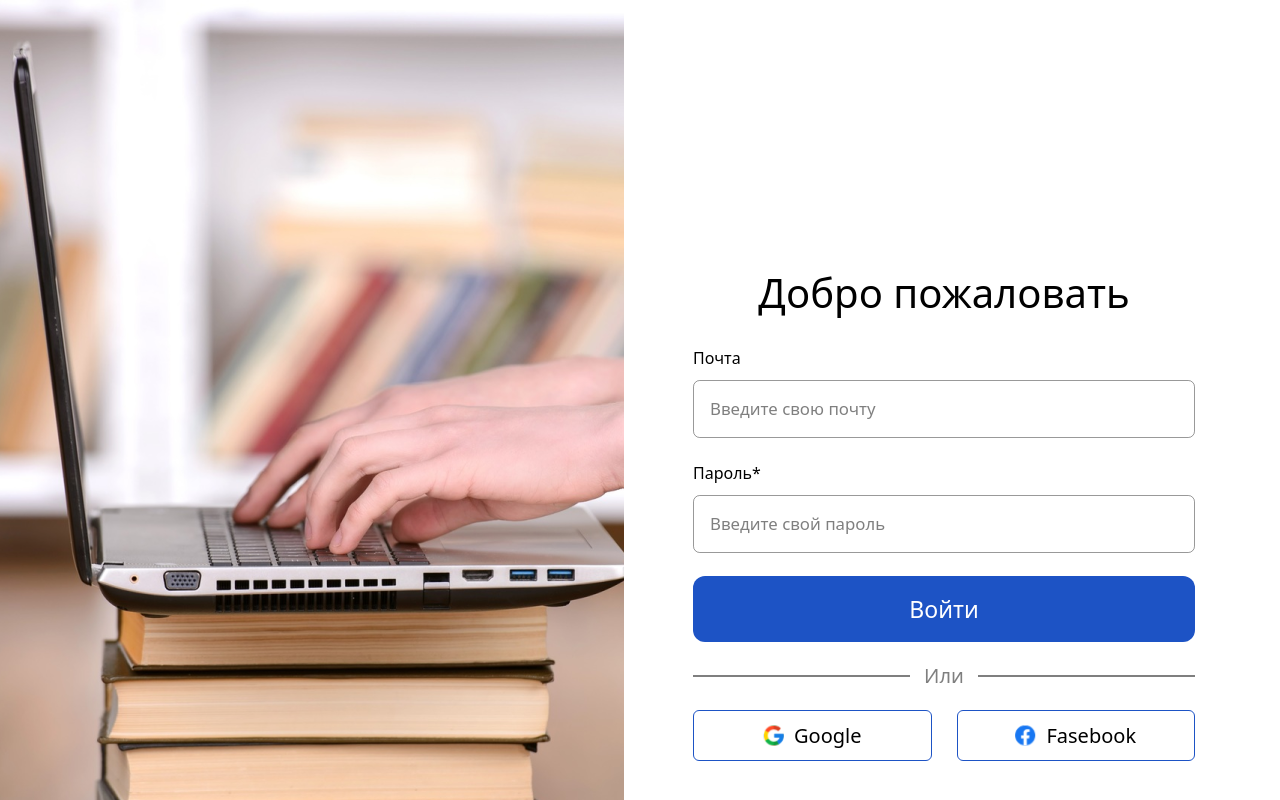
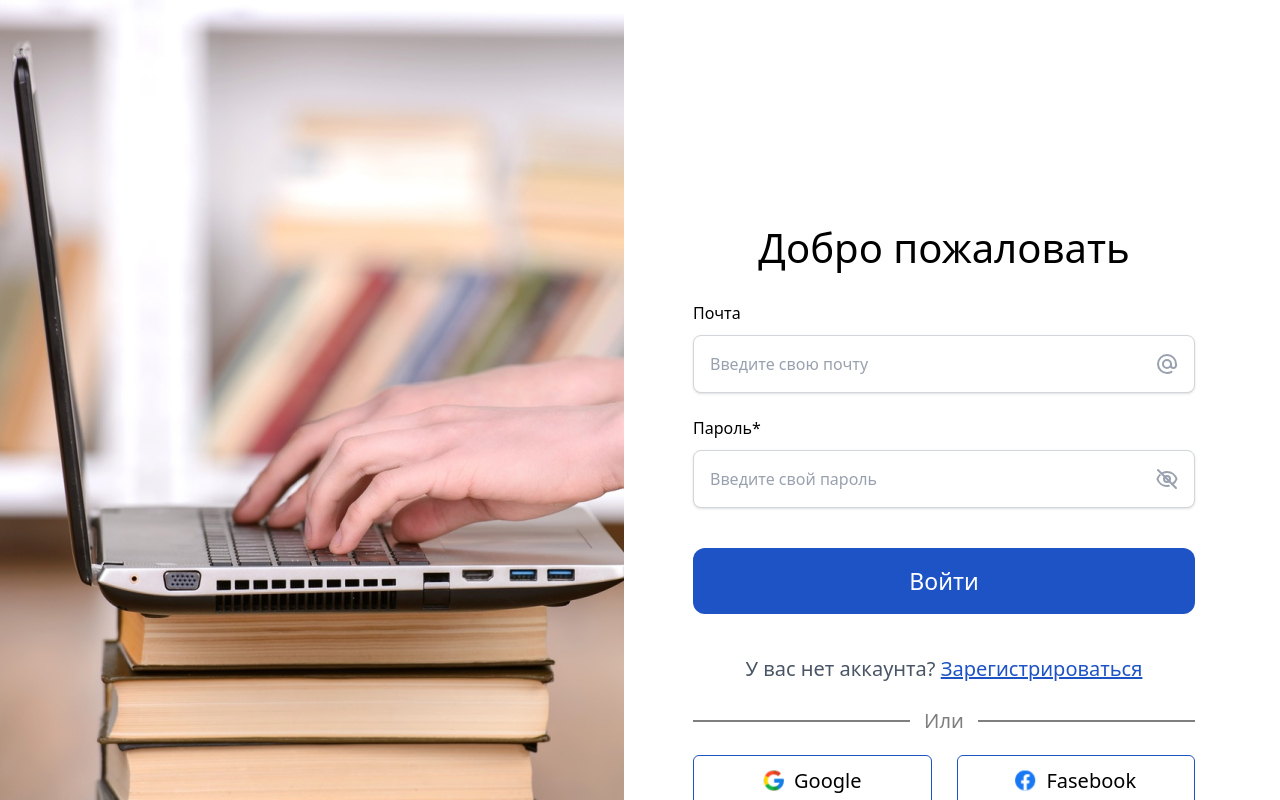
Before and after one commit to EmirlanDev/platform_student-space, a Next.js app: page /login in a window 1280 px wide. Shown: the top 800 px of the page. Built offline with nearby package versions, Linux system fonts and the light colour scheme; no server answers.

Commit message:
change login and register style

```diff
--- a/src/app/login/page.tsx
+++ b/src/app/login/page.tsx
@@ -5,11 +5,14 @@ import Image from "next/image";
 import loginImage from "../../assets/login.png";
 import { useRouter } from "next/navigation";
 import { useGetProfileQuery } from "@/redux/api/user/user";
+import Link from "next/link";
+import { useState } from "react";
 
 export default function Login() {
   const { form, setField, resetForm } = useFormLogin();
   const [login, { data, isLoading, error }] = useLoginMutation();
   const router = useRouter();
+  const [eyes, setEyes] = useState<boolean>(false);
 
   const { refetch } = useGetProfileQuery();
 
@@ -31,27 +34,100 @@ export default function Login() {
         <h1 className="text-[40px] font-[500]">Добро пожаловать</h1>
         <label className="flex flex-col max-w-[502px] w-[100%] gap-[10px]">
           Почта
+          <div className="relative">
             <input
-            className="max-w-[502px] w-[100%] h-[58px] border-[1px] border-[#00000066] rounded-[6.7px] px-[16px] text-[16.78px]"
-            type="text"
+              className="w-full px-4 py-4 bg-white dark:bg-white border border-gray-300 dark:border-gray-600 rounded-lg focus:ring-2 focus:ring-blue-500 focus:border-blue-500 dark:focus:ring-blue-400 dark:focus:border-blue-400 transition-all duration-200 placeholder-gray-400 dark:placeholder-gray-500 text-[#000] dark:text-[#000] hover:border-gray-400 dark:hover:border-gray-500 shadow-sm"
+              type="email"
               placeholder="Введите свою почту"
               onChange={(e) => setField("email", e.target.value)}
               value={form.email}
             />
+            <span className="absolute inset-y-0 end-0 grid place-content-center px-4">
+              <svg
+                stroke="currentColor"
+                viewBox="0 0 24 24"
+                fill="none"
+                className="h-6 w-6 text-gray-400"
+                xmlns="http://www.w3.org/2000/svg"
+              >
+                <path
+                  d="M16 12a4 4 0 10-8 0 4 4 0 008 0zm0 0v1.5a2.5 2.5 0 005 0V12a9 9 0 10-9 9m4.5-1.206a8.959 8.959 0 01-4.5 1.207"
+                  strokeWidth="2"
+                  strokeLinejoin="round"
+                  strokeLinecap="round"
+                ></path>
+              </svg>
+            </span>
+          </div>
         </label>
         <label className="flex flex-col max-w-[502px] w-[100%] gap-[10px]">
           Пароль*
+          <div className="relative">
             <input
-            className="max-w-[502px] w-[100%] h-[58px] border-[1px] border-[#00000066] rounded-[6.7px] px-[16px] text-[16.78px]"
-            type="text"
+              className="w-full px-4 py-4 bg-white dark:bg-white border border-gray-300 dark:border-gray-600 rounded-lg focus:ring-2 focus:ring-blue-500 focus:border-blue-500 dark:focus:ring-blue-400 dark:focus:border-blue-400 transition-all duration-200 placeholder-gray-400 dark:placeholder-gray-500 text-[#000] dark:text-[#000] hover:border-gray-400 dark:hover:border-gray-500 shadow-sm"
+              type={eyes ? "text" : "password"}
               placeholder="Введите свой пароль"
               onChange={(e) => setField("password", e.target.value)}
               value={form.password}
             />
+            {eyes ? (
+              <span
+                onClick={() => setEyes(false)}
+                className="absolute inset-y-0 end-0 grid place-content-center px-4"
+              >
+                <svg
+                  stroke="currentColor"
+                  viewBox="0 0 24 24"
+                  fill="none"
+                  className="h-6 w-6 text-gray-400"
+                  xmlns="http://www.w3.org/2000/svg"
+                >
+                  <path
+                    d="M15 12a3 3 0 11-6 0 3 3 0 016 0z"
+                    strokeWidth="2"
+                    strokeLinejoin="round"
+                    strokeLinecap="round"
+                  ></path>
+                  <path
+                    d="M2.458 12C3.732 7.943 7.523 5 12 5c4.478 0 8.268 2.943 9.542 7-1.274 4.057-5.064 7-9.542 7-4.477 0-8.268-2.943-9.542-7z"
+                    strokeWidth="2"
+                    strokeLinejoin="round"
+                    strokeLinecap="round"
+                  ></path>
+                </svg>
+              </span>
+            ) : (
+              <span
+                onClick={() => setEyes(true)}
+                className="absolute inset-y-0 end-0 grid place-content-center px-4"
+              >
+                <svg
+                  xmlns="http://www.w3.org/2000/svg"
+                  fill="none"
+                  viewBox="0 0 24 24"
+                  strokeWidth={2}
+                  stroke="currentColor"
+                  className="h-6 w-6 text-gray-400"
+                >
+                  <path
+                    strokeLinecap="round"
+                    strokeLinejoin="round"
+                    d="M13.875 18.825A10.05 10.05 0 0112 19c-4.478 0-8.268-2.943-9.542-7a9.956 9.956 0 012.397-3.882m3.107-2.21A9.955 9.955 0 0112 5c4.478 0 8.268 2.943 9.542 7a9.966 9.966 0 01-4.293 5.147M15 12a3 3 0 11-6 0 3 3 0 016 0z"
+                  />
+                  <path
+                    strokeLinecap="round"
+                    strokeLinejoin="round"
+                    d="M3 3l18 18"
+                  />
+                </svg>
+              </span>
+            )}
+          </div>
         </label>
+
         <button
           onClick={handleLogin}
-          className="bg-[#1D53C5] text-white text-[23px] max-w-[502px] w-[100%] py-[16px] rounded-[12px]"
+          className="bg-[#1D53C5] hover:bg-[#2d6aea] transition-[.3s] my-[17px] text-white text-[23px] max-w-[502px] w-[100%] py-[16px] rounded-[12px]"
         >
           {isLoading ? (
             <span className="flex justify-center items-center gap-[10px]">
@@ -91,6 +167,14 @@ export default function Login() {
             "Войти"
           )}
         </button>
+        <div className="flex items-center justify-between mb-[3px]">
+          <p className="text-[20px] text-gray-600">
+            У вас нет аккаунта?{" "}
+            <Link href="/register" className="underline text-[#1D53C5]">
+              Зарегистрироваться
+            </Link>
+          </p>
+        </div>
         <div className="relative max-w-[502px] w-[100%] flex items-center justify-center py-[10px]">
           <div className="w-[100%] h-[2px] bg-[#00000080]"></div>
           <span className="absolute bg-white px-[14px] text-[20px] font-[500] text-[#00000080]">
--- a/src/app/register/page.tsx
+++ b/src/app/register/page.tsx
@@ -3,12 +3,14 @@ import { useRegisterMutation } from "@/redux/api/auth/auth";
 import { useFormRegister } from "@/zustand/authState";
 import { useRouter } from "next/navigation";
 import { useGetProfileQuery } from "@/redux/api/user/user";
+import { useState } from "react";
 
 export default function Register() {
   const { form, setField, resetForm } = useFormRegister();
   const [register, { data, isLoading, error }] = useRegisterMutation();
   const router = useRouter();
   const { refetch } = useGetProfileQuery();
+  const [eyes, setEyes] = useState<boolean>(false);
 
   const handleRegister = async () => {
     try {
@@ -28,7 +30,7 @@ export default function Register() {
         <label className="flex flex-col max-w-[502px] w-[100%] gap-[10px]">
           Имя
           <input
-            className="max-w-[502px] w-[100%] h-[58px] border-[1px] border-[#00000066] rounded-[6.7px] px-[16px] text-[16.78px]"
+            className="w-full px-4 py-4 bg-white dark:bg-white border border-gray-300 dark:border-gray-600 rounded-lg focus:ring-2 focus:ring-blue-500 focus:border-blue-500 dark:focus:ring-blue-400 dark:focus:border-blue-400 transition-all duration-200 placeholder-gray-400 dark:placeholder-gray-500 text-[#000] dark:text-[#000] hover:border-gray-400 dark:hover:border-gray-500 shadow-sm"
             type="text"
             placeholder="Введите свое имя"
             onChange={(e) => setField("name", e.target.value)}
@@ -38,7 +40,7 @@ export default function Register() {
         <label className="flex flex-col max-w-[502px] w-[100%] gap-[10px]">
           Фамилие
           <input
-            className="max-w-[502px] w-[100%] h-[58px] border-[1px] border-[#00000066] rounded-[6.7px] px-[16px] text-[16.78px]"
+            className="w-full px-4 py-4 bg-white dark:bg-white border border-gray-300 dark:border-gray-600 rounded-lg focus:ring-2 focus:ring-blue-500 focus:border-blue-500 dark:focus:ring-blue-400 dark:focus:border-blue-400 transition-all duration-200 placeholder-gray-400 dark:placeholder-gray-500 text-[#000] dark:text-[#000] hover:border-gray-400 dark:hover:border-gray-500 shadow-sm"
             type="text"
             placeholder="Введите свое фамилие"
             onChange={(e) => setField("lastName", e.target.value)}
@@ -47,23 +49,95 @@ export default function Register() {
         </label>
         <label className="flex flex-col max-w-[502px] w-[100%] gap-[10px]">
           Почта
+          <div className="relative">
             <input
-            className="max-w-[502px] w-[100%] h-[58px] border-[1px] border-[#00000066] rounded-[6.7px] px-[16px] text-[16.78px]"
-            type="text"
+              className="w-full px-4 py-4 bg-white dark:bg-white border border-gray-300 dark:border-gray-600 rounded-lg focus:ring-2 focus:ring-blue-500 focus:border-blue-500 dark:focus:ring-blue-400 dark:focus:border-blue-400 transition-all duration-200 placeholder-gray-400 dark:placeholder-gray-500 text-[#000] dark:text-[#000] hover:border-gray-400 dark:hover:border-gray-500 shadow-sm"
+              type="email"
               placeholder="Введите свою почту"
               onChange={(e) => setField("email", e.target.value)}
               value={form.email}
             />
+            <span className="absolute inset-y-0 end-0 grid place-content-center px-4">
+              <svg
+                stroke="currentColor"
+                viewBox="0 0 24 24"
+                fill="none"
+                className="h-6 w-6 text-gray-400"
+                xmlns="http://www.w3.org/2000/svg"
+              >
+                <path
+                  d="M16 12a4 4 0 10-8 0 4 4 0 008 0zm0 0v1.5a2.5 2.5 0 005 0V12a9 9 0 10-9 9m4.5-1.206a8.959 8.959 0 01-4.5 1.207"
+                  strokeWidth="2"
+                  strokeLinejoin="round"
+                  strokeLinecap="round"
+                ></path>
+              </svg>
+            </span>
+          </div>
         </label>
         <label className="flex flex-col max-w-[502px] w-[100%] gap-[10px]">
           Пароль*
+          <div className="relative">
             <input
-            className="max-w-[502px] w-[100%] h-[58px] border-[1px] border-[#00000066] rounded-[6.7px] px-[16px] text-[16.78px]"
-            type="text"
+              className="w-full px-4 py-4 bg-white dark:bg-white border border-gray-300 dark:border-gray-600 rounded-lg focus:ring-2 focus:ring-blue-500 focus:border-blue-500 dark:focus:ring-blue-400 dark:focus:border-blue-400 transition-all duration-200 placeholder-gray-400 dark:placeholder-gray-500 text-[#000] dark:text-[#000] hover:border-gray-400 dark:hover:border-gray-500 shadow-sm"
+              type={eyes ? "text" : "password"}
               placeholder="Введите свой пароль"
               onChange={(e) => setField("password", e.target.value)}
               value={form.password}
             />
+            {eyes ? (
+              <span
+                onClick={() => setEyes(false)}
+                className="absolute inset-y-0 end-0 grid place-content-center px-4"
+              >
+                <svg
+                  stroke="currentColor"
+                  viewBox="0 0 24 24"
+                  fill="none"
+                  className="h-6 w-6 text-gray-400"
+                  xmlns="http://www.w3.org/2000/svg"
+                >
+                  <path
+                    d="M15 12a3 3 0 11-6 0 3 3 0 016 0z"
+                    strokeWidth="2"
+                    strokeLinejoin="round"
+                    strokeLinecap="round"
+                  ></path>
+                  <path
+                    d="M2.458 12C3.732 7.943 7.523 5 12 5c4.478 0 8.268 2.943 9.542 7-1.274 4.057-5.064 7-9.542 7-4.477 0-8.268-2.943-9.542-7z"
+                    strokeWidth="2"
+                    strokeLinejoin="round"
+                    strokeLinecap="round"
+                  ></path>
+                </svg>
+              </span>
+            ) : (
+              <span
+                onClick={() => setEyes(true)}
+                className="absolute inset-y-0 end-0 grid place-content-center px-4"
+              >
+                <svg
+                  xmlns="http://www.w3.org/2000/svg"
+                  fill="none"
+                  viewBox="0 0 24 24"
+                  strokeWidth={2}
+                  stroke="currentColor"
+                  className="h-6 w-6 text-gray-400"
+                >
+                  <path
+                    strokeLinecap="round"
+                    strokeLinejoin="round"
+                    d="M13.875 18.825A10.05 10.05 0 0112 19c-4.478 0-8.268-2.943-9.542-7a9.956 9.956 0 012.397-3.882m3.107-2.21A9.955 9.955 0 0112 5c4.478 0 8.268 2.943 9.542 7a9.966 9.966 0 01-4.293 5.147M15 12a3 3 0 11-6 0 3 3 0 016 0z"
+                  />
+                  <path
+                    strokeLinecap="round"
+                    strokeLinejoin="round"
+                    d="M3 3l18 18"
+                  />
+                </svg>
+              </span>
+            )}
+          </div>
         </label>
         <label className="max-w-[502px] w-[100%] flex items-center gap-[12px]">
           <span className="bg-[#348BCA] w-[21px] h-[21px] rounded-[5px] flex items-center justify-center border-[1px] border-[#348BCA]">
@@ -84,7 +158,8 @@ export default function Register() {
         </label>
         <button
           onClick={handleRegister}
-          className="bg-[#1D53C5] text-white text-[23px] max-w-[502px] w-[100%] py-[16px] rounded-[12px]"
+          type="submit"
+          className="bg-[#1D53C5] hover:bg-[#2d6aea] transition-[.3s] text-white text-[23px] max-w-[502px] w-[100%] py-[16px] rounded-[12px]"
         >
           {isLoading ? (
             <span className="flex justify-center items-center gap-[10px]">
@@ -131,7 +206,14 @@ export default function Register() {
           </span>
         </div>
         <div className="flex max-w-[502px] w-[100%] justify-between gap-[25px]">
-          <button className="flex border-[1px] border-[#1D53C5] rounded-[6px] h-[51px] items-center w-[50%] justify-center gap-[10px] text-[20px] font-[500]">
+          <button
+            onClick={() =>
+              router.push(
+                "https://platform-back-qgul.onrender.com/platform/auth/google"
+              )
+            }
+            className="flex border-[1px] border-[#1D53C5] rounded-[6px] h-[51px] items-center w-[50%] justify-center gap-[10px] text-[20px] font-[500]"
+          >
             <svg
               width="21"
               height="21"
```
Also changed, not shown: src/app/personal/edit/[id]/page.tsx (+10 -1 lines), src/app/personal/layout.tsx (+4 -4 lines), 1 other file (tests, documents, lock files or other folders). Lines whose indentation alone changed are shown as unchanged.
